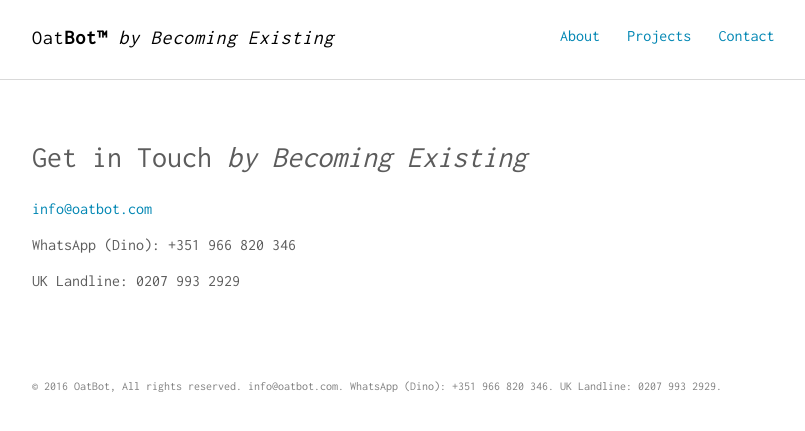
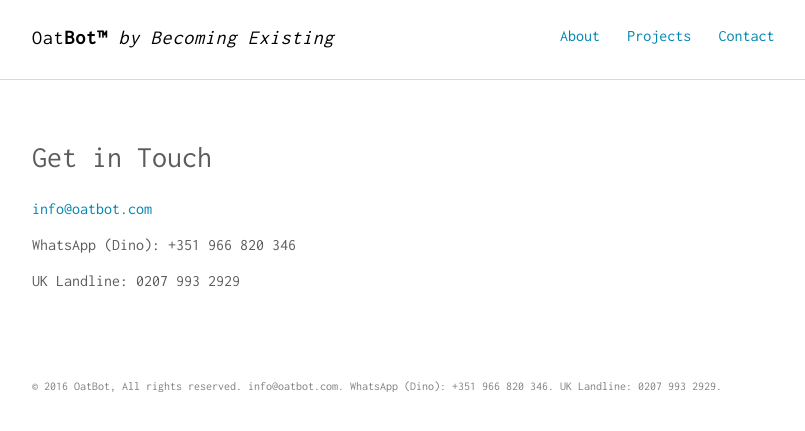
Before and after one commit to dino-koutrouzas/dotcom, a Jekyll site: the page built from contact.md, in a window 1280 px wide. Shown: the top 431 px of the page, without its empty margins (232-1037 px from the left). Built offline with Jekyll 4.4.1, drawn with Linux system fonts in a browser that asks for light colours.

Commit message:
Update page.html

```diff
--- a/_layouts/page.html
+++ b/_layouts/page.html
@@ -4,7 +4,7 @@
 
 <article class="page container">
   <header class="page-header">
-    <h1 class="page-title">{{ page.title }} <em>by Becoming Existing</em></h1>
+    <h1 class="page-title">{{ page.title }}</h1>
   </header>
   <div class="page-content">
     {{ content }}
```
